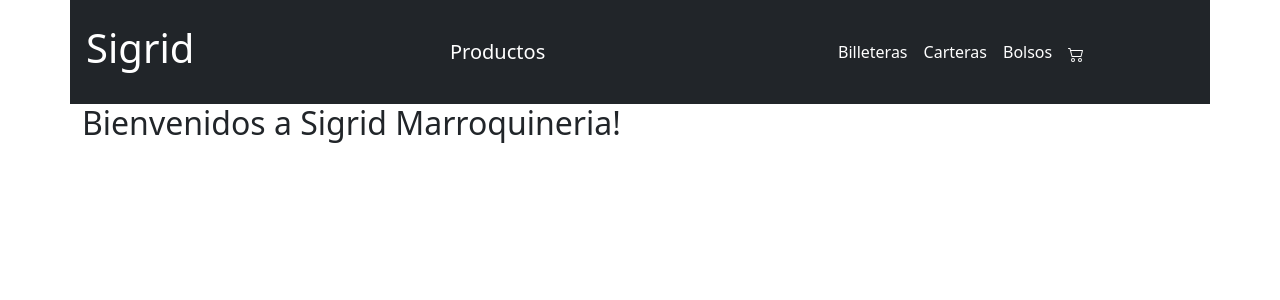
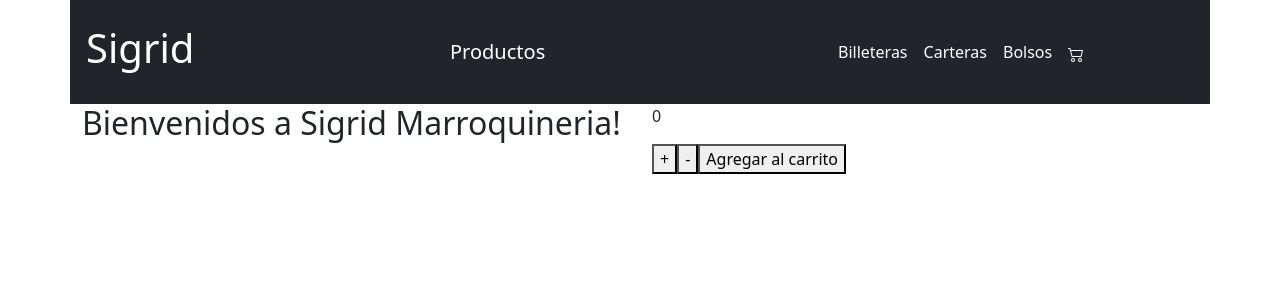
Before and after one commit to nvquinter/quintero-app, a React (Create React App) app: page / in a window 1280 px wide. Shown: the top 300 px of the page. Built offline with nearby package versions, Linux system fonts and the light colour scheme.

Commit message:
agregue componente ItemCount

```diff
--- a/package.json
+++ b/package.json
@@ -9,6 +9,7 @@
     "react": "^18.1.0",
     "react-dom": "^18.1.0",
     "react-scripts": "5.0.1",
+    "sweetalert": "^2.1.2",
     "web-vitals": "^2.1.4"
   },
   "scripts": {
--- /dev/null
+++ b/src/components/ItemCount.js
@@ -0,0 +1,34 @@
+import {useState} from "react"
+import swal from "sweetalert"
+
+const ItemCount = ({ stock, initial, onAdd }) => {
+
+  const [contador, setContador] = useState(initial)
+
+  const aumentarContador = () => {
+    if (contador < stock) {
+      setContador(contador + 1)
+    }else{
+        swal({
+          title:"Lo sentimos",
+          text:"El stock disponible de este producto es de"+stock,
+          icon:"error",
+        })
+    }
+  }
+  const bajarContador = () => {
+    if (contador > 0) {
+      setContador(contador - 1)
+    }
+  }
+  return (
+    <div >
+          <p>{contador}</p>
+          <button onClick={aumentarContador}>+</button>
+          <button onClick={bajarContador}>-</button>
+          <button>Agregar al carrito</button>
+        </div>
+
+  )
+}
+export default ItemCount
--- a/src/components/ItemListContainer.js
+++ b/src/components/ItemListContainer.js
@@ -1,12 +1,20 @@
+import ItemCount from "./ItemCount"
+
 const ItemListContainer = (props) => {
+  const onAdd=() => {}
   return (
+  <main>
     <div className="container">
-    <div className="row">
-      <main  className="col-12">
-        <h2>{props.greeting}</h2>
-      </main>
+      <div className="row">
+        <div className="col">
+          <h2>{props.greeting}</h2>
+        </div>
+        <div className="col">
+          <ItemCount stock={5} onAdd={onAdd} initial= {0} />
+        </div>
+      </div>
     </div>
-    </div>
+  </main>
   )
 }
 
```
Also changed, not shown: 1 other file (tests, documents, lock files or other folders).
